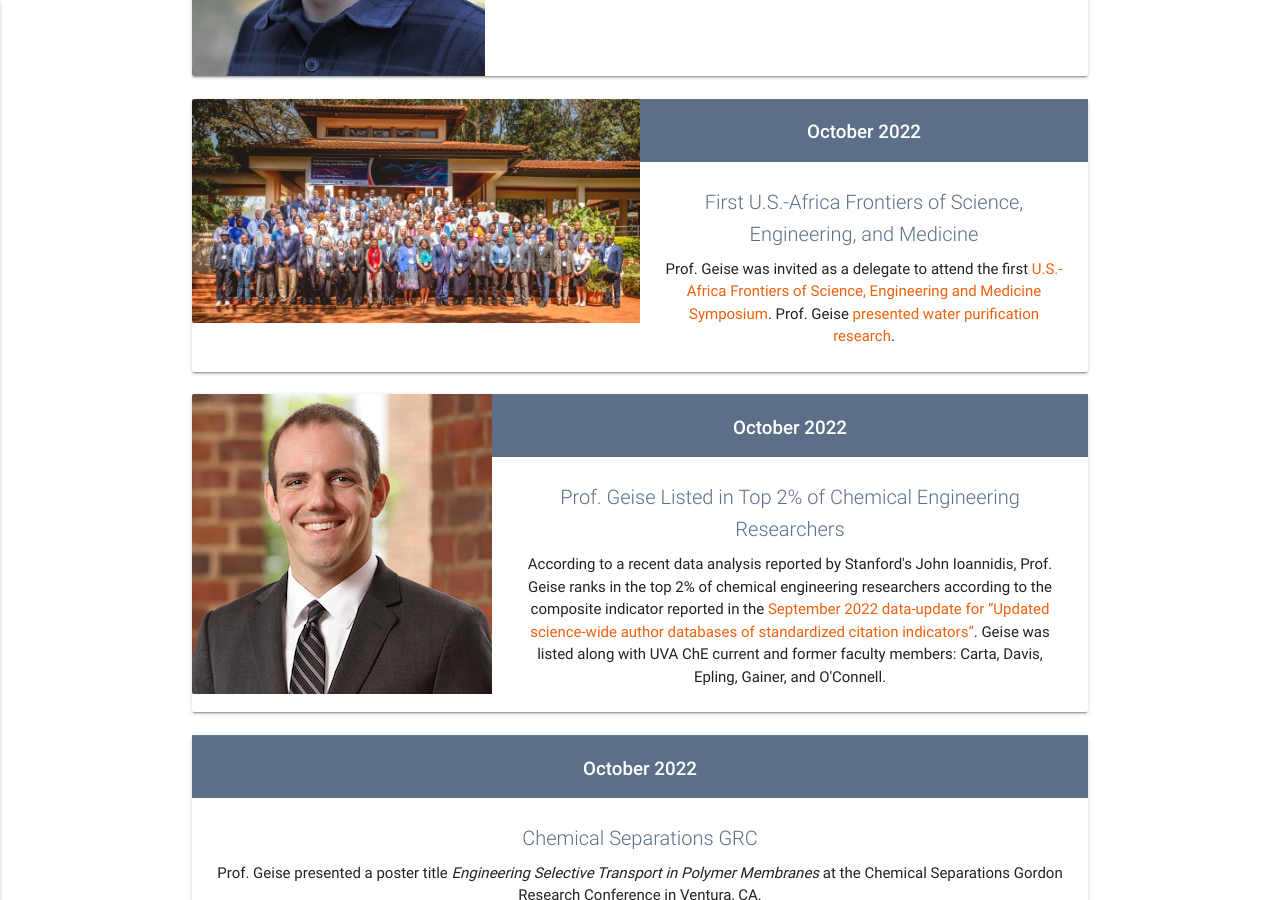
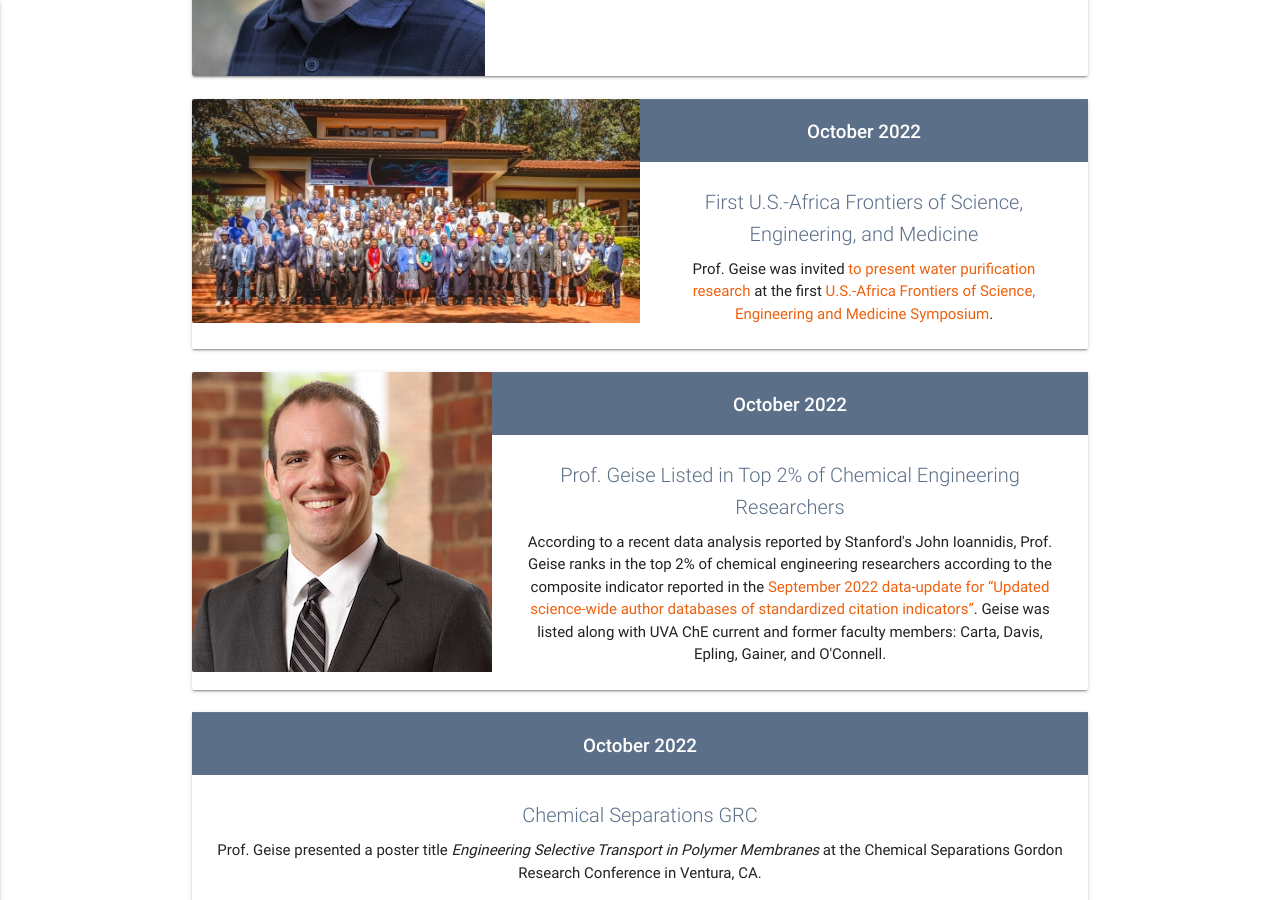
Before and after one commit to geisegroup/geisegroup.github.io, a Jekyll site: the page built from index.md, in a window 1280 px wide and 900 px high, scrolled down 2720 px. Built offline with Jekyll 4.4.1, drawn with Linux system fonts in a browser that asks for light colours; nearby versions of some CDN libraries.

Commit message:
Update 22_africa.html

```diff
--- a/_newsItems/22_africa.html
+++ b/_newsItems/22_africa.html
@@ -2,6 +2,6 @@
 date: 2022-10-12
 year: 2022
 title: First U.S.-Africa Frontiers of Science, Engineering, and Medicine
-text: Prof. Geise was invited as a delegate to attend the first <a href="https://www.nationalacademies.org/event/10-12-2022/first-us-africa-frontiers-of-science-engineering-and-medicine-symposium" target="_blank" rel="noopener">U.S.-Africa Frontiers of Science, Engineering and Medicine Symposium</a>. Prof. Geise <a href="https://engineering.virginia.edu/che%E2%80%99s-geoff-geise-invited-inaugural-us-africa-frontiers-science-engineering-and-medicine-symposium" target="_blank" rel="noopener">presented water purification research</a>.
+text: Prof. Geise was invited <a href="https://engineering.virginia.edu/che%E2%80%99s-geoff-geise-invited-inaugural-us-africa-frontiers-science-engineering-and-medicine-symposium" target="_blank" rel="noopener">to present water purification research</a> at the first <a href="https://www.nationalacademies.org/event/10-12-2022/first-us-africa-frontiers-of-science-engineering-and-medicine-symposium" target="_blank" rel="noopener">U.S.-Africa Frontiers of Science, Engineering and Medicine Symposium</a>.
 image: us_africa.JPG
 ---
```
